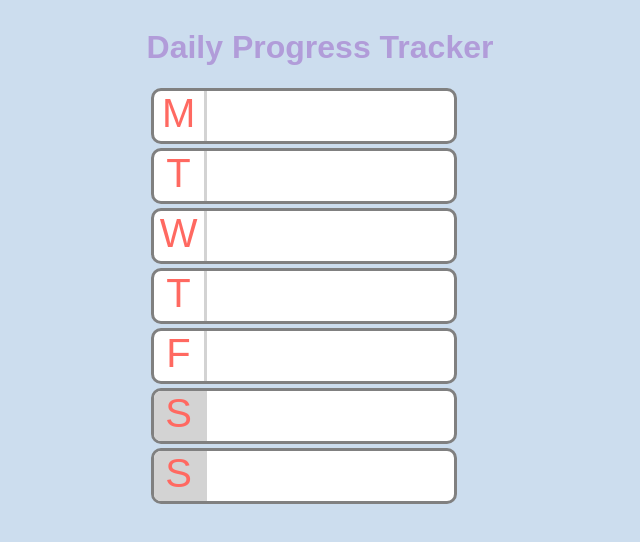
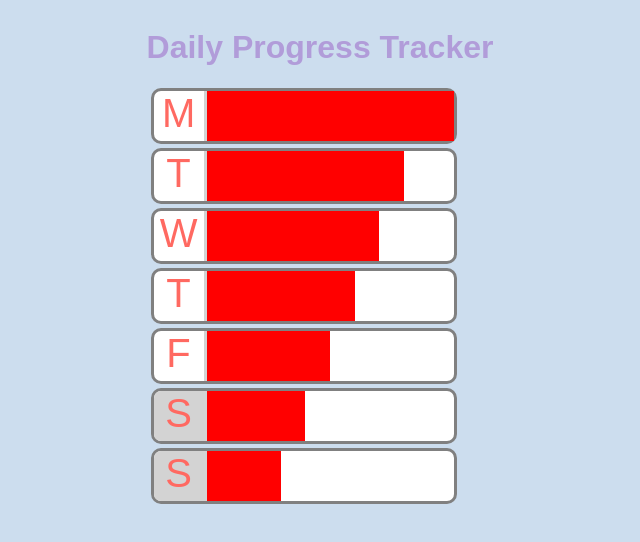
Before and after one commit to codecrook/daily-progress-tracker, a React (Create React App) app: page / in a window 1280 px wide. Shown: the top 542 px of the page, without its empty margins (320-960 px from the left). Built offline with nearby package versions, Linux system fonts and the light colour scheme.

Commit message:
ADD: ProgressBar componet to show progress percentage passed as prop to Section

```diff
--- a/src/App.js
+++ b/src/App.js
@@ -11,13 +11,13 @@
     <>
       <Title>Daily Progress Tracker</Title>
       <div>
-        <Section text="M" />
-        <Section text="T" />
-        <Section text="W" />
-        <Section text="T" />
-        <Section text="F" />
-        <Section text="S" />
-        <Section text="S" />
+        <Section text="M" progress="100%" />
+        <Section text="T" progress="80%" />
+        <Section text="W" progress="70%" />
+        <Section text="T" progress="60%" />
+        <Section text="F" progress="50%" />
+        <Section text="S" progress="40%" />
+        <Section text="S" progress="30%" />
       </div>
     </>
   );
--- a/src/components/Section.js
+++ b/src/components/Section.js
@@ -17,7 +17,7 @@
 const WeekdayTitle = styled.div`
     display: flex;
     justify-content: center;
-    width: 50px;
+    min-width: 50px;
     border-right: solid 3px lightgrey;
 `;
 
@@ -26,7 +26,17 @@
     border-radius: 7px 0 0 7px;
 `;
 
-export const Section = ({ text }) => {
+const ProgressSection = styled.div`
+    width: 250px;
+`;
+
+const ProgressBar = styled.div`
+    background-color: red;
+    height: 50px;
+    width: ${({ progress }) => progress || '0%'}
+`;
+
+export const Section = ({ text, progress }) => {
 
     const isWeekend = text === 'S';
     return (
@@ -36,6 +46,9 @@
                     <WeekendTitle>{text}</WeekendTitle> :
                     <WeekdayTitle>{text}</WeekdayTitle>
             }
+            <ProgressSection>
+                <ProgressBar progress={progress} />
+            </ProgressSection>
         </StyledSection>
     )
 }
```
